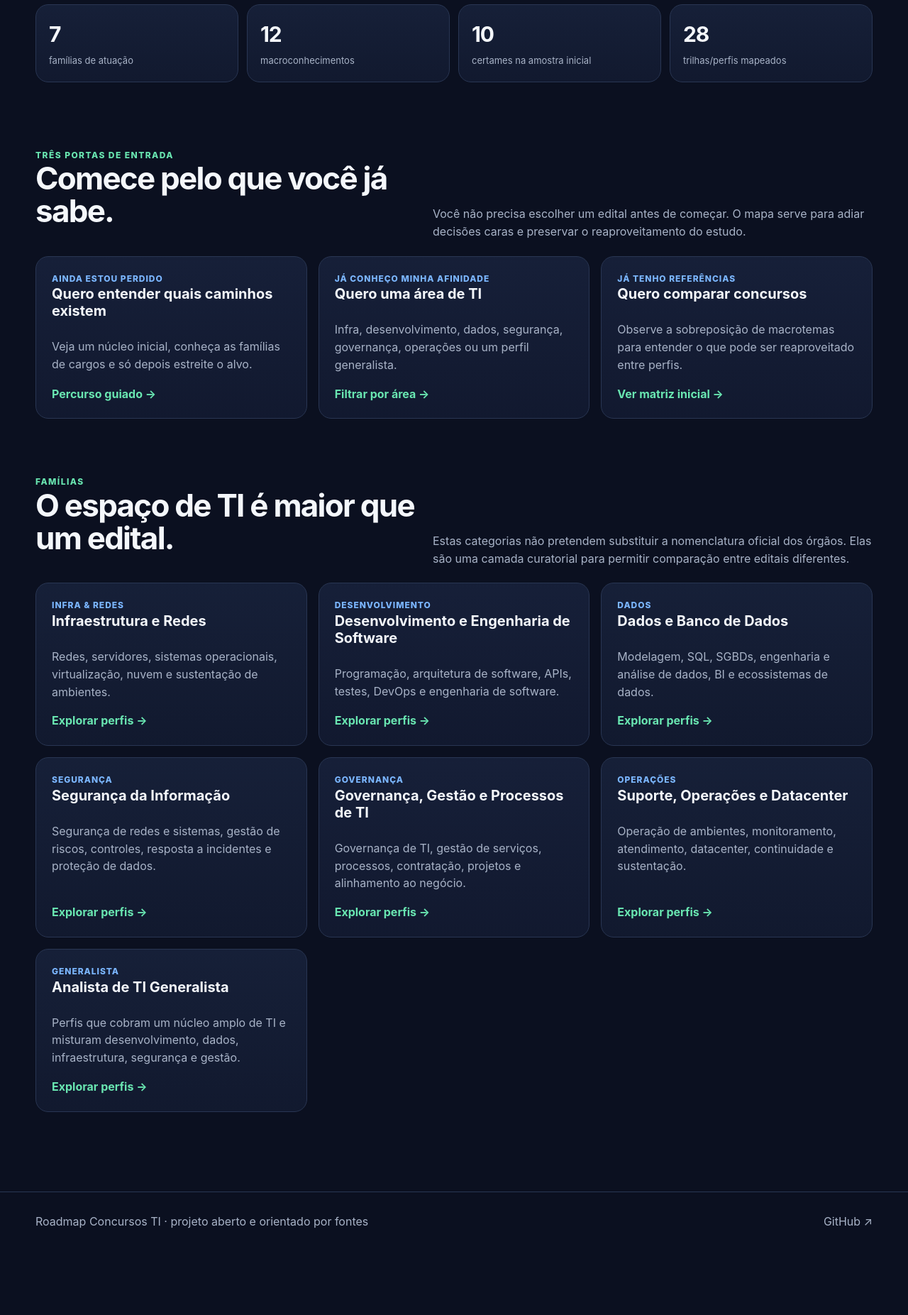
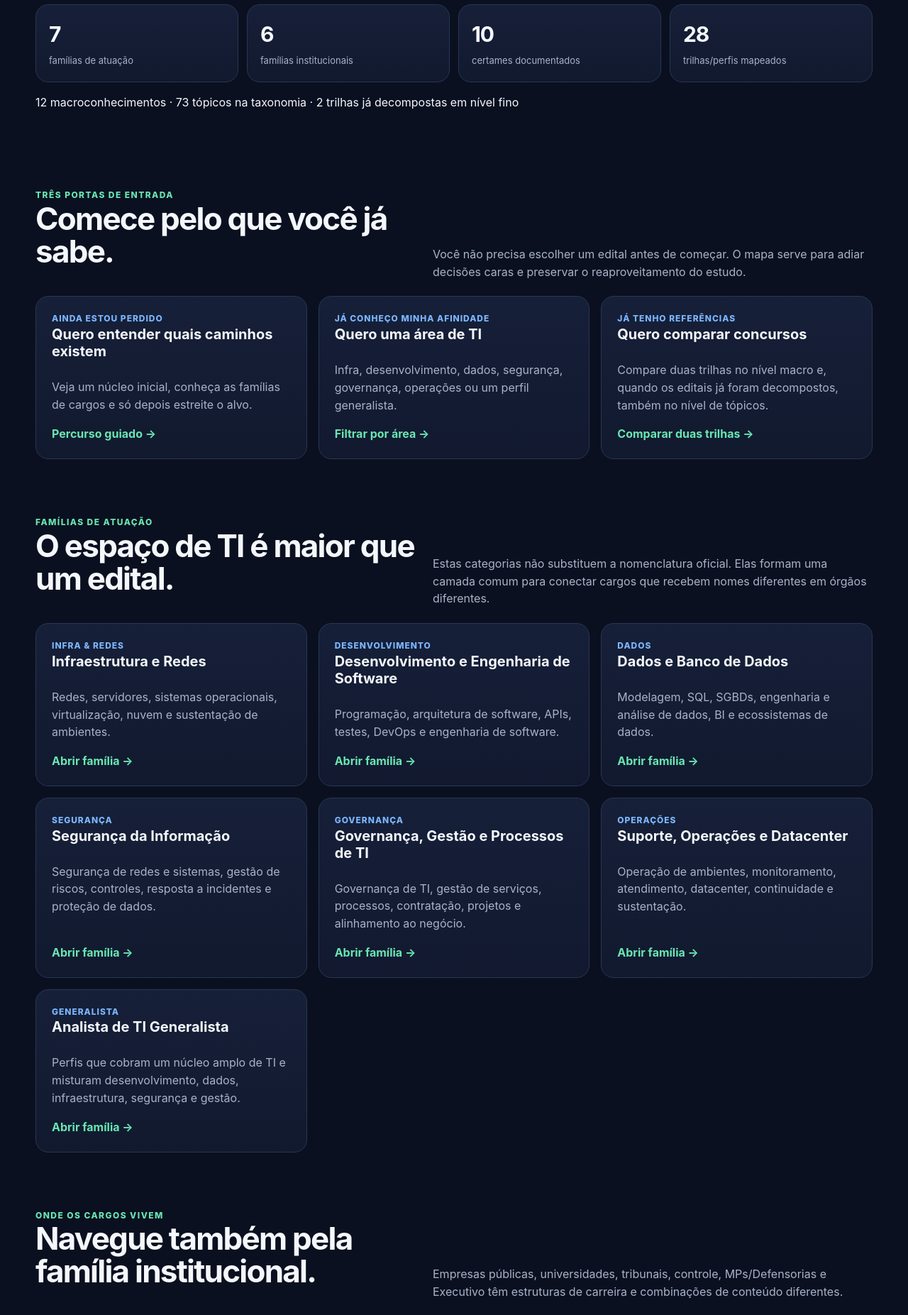
Before and after one commit to cvaraujo11/roadmap-concursos-ti, a Next.js app: page / in a window 1280 px wide. Shown: the part 760-2613 px from the top of the page at 71% size. Before the commit the page ends 2524 px from the top, so only its background shows below. Built offline with nearby package versions, Linux system fonts and the light colour scheme.

Commit message:
feat(home): expose institutional and granular cartography

```diff
--- a/src/app/page.tsx
+++ b/src/app/page.tsx
@@ -1,7 +1,9 @@
 import Link from "next/link";
-import { allTracks, areas, contests, knowledge } from "@/data/catalog";
+import { allTracks, areas, contests, knowledge, orgFamilies, topics } from "@/data/catalog";
 
 export default function HomePage() {
+  const granularTracks = allTracks.filter((track) => track.coverage === "topicos").length;
+
   return (
     <>
       <section className="hero">
@@ -17,10 +19,11 @@ export default function HomePage() {
           </div>
           <div className="stats">
             <div className="stat"><strong>{areas.length}</strong><span>famílias de atuação</span></div>
-            <div className="stat"><strong>{knowledge.length}</strong><span>macroconhecimentos</span></div>
-            <div className="stat"><strong>{contests.length}</strong><span>certames na amostra inicial</span></div>
+            <div className="stat"><strong>{orgFamilies.length}</strong><span>famílias institucionais</span></div>
+            <div className="stat"><strong>{contests.length}</strong><span>certames documentados</span></div>
             <div className="stat"><strong>{allTracks.length}</strong><span>trilhas/perfis mapeados</span></div>
           </div>
+          <p className="hero-footnote">{knowledge.length} macroconhecimentos · {topics.length} tópicos na taxonomia · {granularTracks} trilhas já decompostas em nível fino</p>
         </div>
       </section>
 
@@ -46,8 +49,8 @@ export default function HomePage() {
             <article className="card">
               <span className="card-kicker">Já tenho referências</span>
               <h3>Quero comparar concursos</h3>
-              <p>Observe a sobreposição de macrotemas para entender o que pode ser reaproveitado entre perfis.</p>
-              <Link className="card-link" href="/comparar">Ver matriz inicial →</Link>
+              <p>Compare duas trilhas no nível macro e, quando os editais já foram decompostos, também no nível de tópicos.</p>
+              <Link className="card-link" href="/comparar">Comparar duas trilhas →</Link>
             </article>
           </div>
         </div>
@@ -56,8 +59,8 @@ export default function HomePage() {
       <section className="section">
         <div className="container">
           <div className="section-heading">
-            <div><div className="eyebrow">Famílias</div><h2>O espaço de TI é maior que um edital.</h2></div>
-            <p>Estas categorias não pretendem substituir a nomenclatura oficial dos órgãos. Elas são uma camada curatorial para permitir comparação entre editais diferentes.</p>
+            <div><div className="eyebrow">Famílias de atuação</div><h2>O espaço de TI é maior que um edital.</h2></div>
+            <p>Estas categorias não substituem a nomenclatura oficial. Elas formam uma camada comum para conectar cargos que recebem nomes diferentes em órgãos diferentes.</p>
           </div>
           <div className="card-grid">
             {areas.map((area) => (
@@ -65,7 +68,26 @@ export default function HomePage() {
                 <span className="card-kicker">{area.shortName}</span>
                 <h3>{area.name}</h3>
                 <p>{area.description}</p>
-                <Link className="card-link" href={`/mapa?area=${area.slug}`}>Explorar perfis →</Link>
+                <Link className="card-link" href={`/areas/${area.slug}`}>Abrir família →</Link>
+              </article>
+            ))}
+          </div>
+        </div>
+      </section>
+
+      <section className="section">
+        <div className="container">
+          <div className="section-heading">
+            <div><div className="eyebrow">Onde os cargos vivem</div><h2>Navegue também pela família institucional.</h2></div>
+            <p>Empresas públicas, universidades, tribunais, controle, MPs/Defensorias e Executivo têm estruturas de carreira e combinações de conteúdo diferentes.</p>
+          </div>
+          <div className="card-grid">
+            {orgFamilies.map((family) => (
+              <article className="card" key={family.slug}>
+                <span className="card-kicker">Instituições</span>
+                <h3>{family.name}</h3>
+                <p>{family.description}</p>
+                <Link className="card-link" href={`/orgaos/${family.slug}`}>Explorar família →</Link>
               </article>
             ))}
           </div>
```
